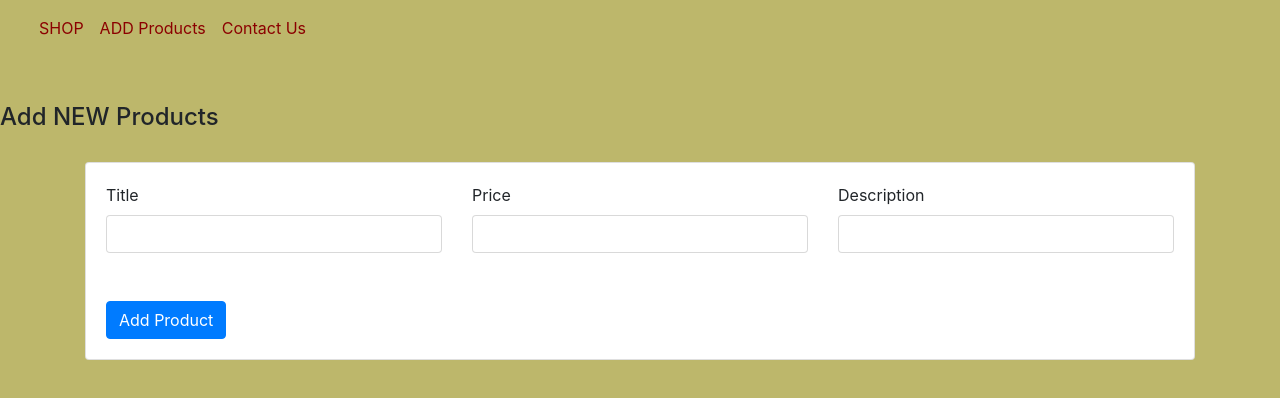
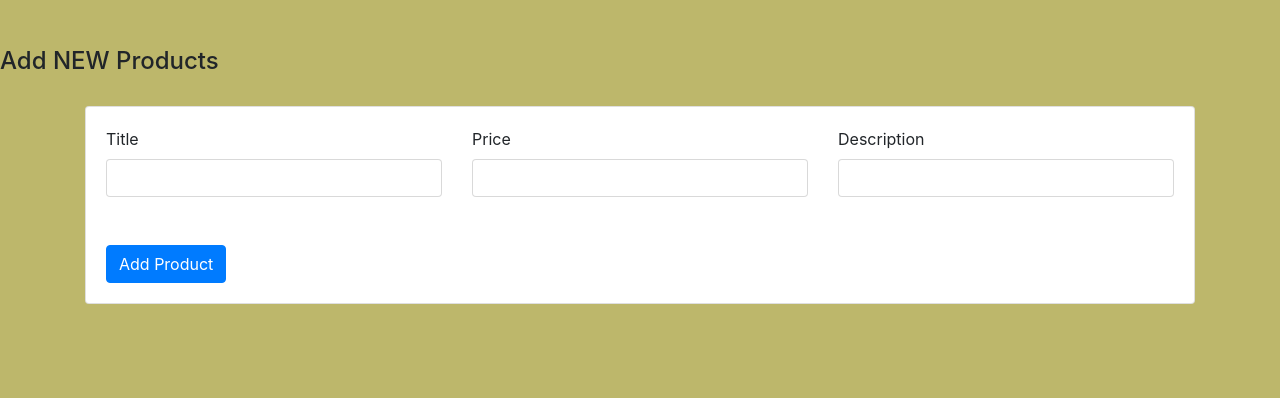
Before and after one commit to Devina6/ExpressJS, a plain HTML site: page views/admin/add-product.html in a window 1280 px wide. Drawn offline with nearby package versions, Linux system fonts and the light colour scheme.

Commit message:
Update and rename views/add-product.html to views/admin/add-product.html

```diff
--- a/views/add-product.html
+++ b/views/admin/add-product.html
@@ -8,23 +8,8 @@
 	   <link rel="stylesheet" href="/css/main.css">
 </head>
 <body>
-       <nav class="navbar navbar-expand-lg bg-body-tertiary">
-           <div class="container-fluid">
-               <div class="collapse navbar-collapse" id="navbarNav">
-                    <ul class="navbar-nav">
-                        <li class="nav-item">
-                            <a class="nav-link active" href="/">SHOP</a>
-                        </li>
-                        <li class="nav-item">
-                            <a class="nav-link active" href="/admin/add-product">ADD Products</a>
-                        </li>
-			    <li class="nav-item">
-                            <a class="nav-link active" href="/contactus/contact">Contact Us</a>
-                        </li>
-                    </ul>
-                </div>
-		  </div>
-	</nav>
+      <!-- Placeholder for navigation bar -->
+<div id="navbar-placeholder"><!-- INCLUDE_NAVIGATION --></div>
 	<br><br><h4>Add NEW Products</h4><br>
 	<div class="container">
         <div id="main">
```
